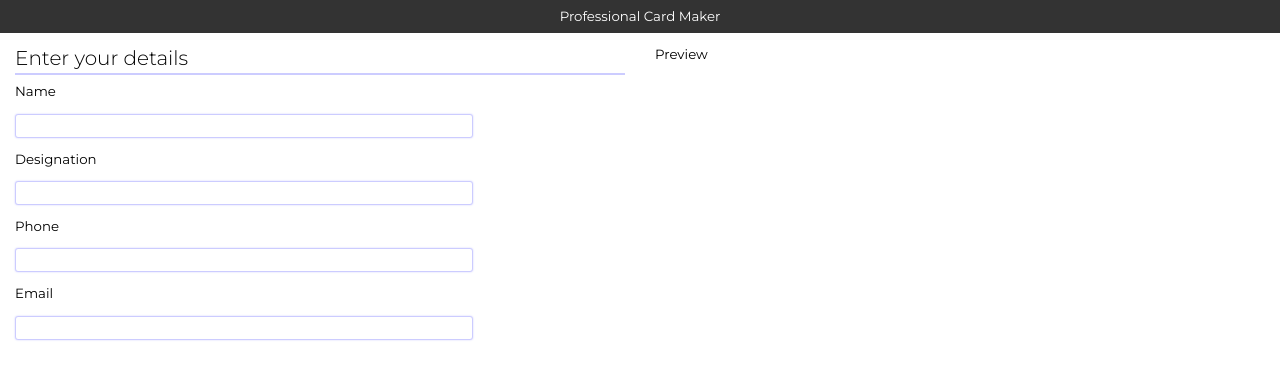
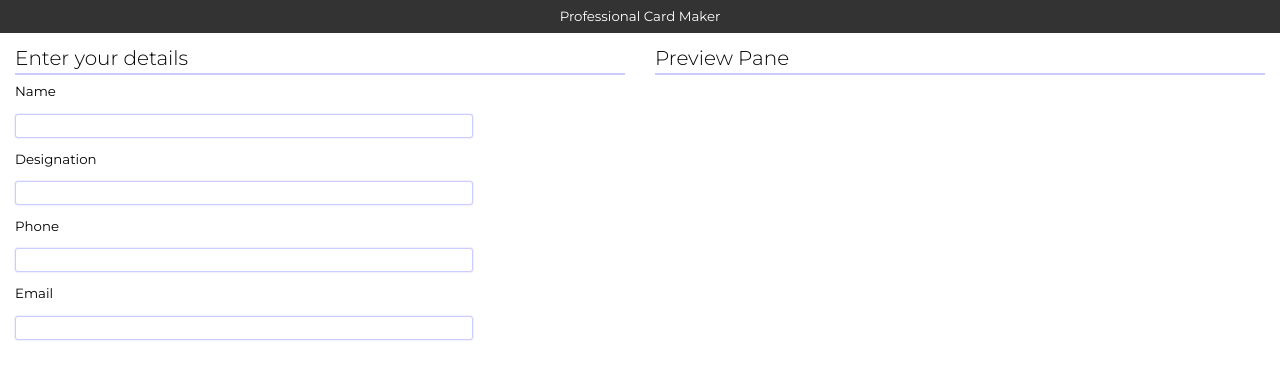
Before and after one commit to AshKemp/BizCardMaker, a React (Create React App) app: page / in a window 1280 px wide. Shown: the top 380 px of the page. Built offline with nearby package versions, Linux system fonts and the light colour scheme.

Commit message:
Passed the values from App to Preview
Both Form and Preview are connected

```diff
--- a/src/components/App.js
+++ b/src/components/App.js
@@ -30,7 +30,7 @@ const App = () => {
       <Header Dark={true}>Professional Card Maker</Header>
       <main>
         <Form Values={Values} onChange={handleChange} />
-        <Preview />
+        <Preview Values={Values} />
       </main>
     </div>
   );
--- a/src/components/Preview.js
+++ b/src/components/Preview.js
@@ -1,7 +1,11 @@
 import React from "react";
 
-const Preview = () => {
-  return <section className="Preview">Preview</section>;
+const Preview = ({ Values }) => {
+  return (
+    <section className="Preview">
+      <h2>Preview Pane</h2>
+    </section>
+  );
 };
 
 export default Preview;
--- a/src/styles/App.scss
+++ b/src/styles/App.scss
@@ -12,6 +12,14 @@ pre {
 }
 
 main {
+    h2 {
+        padding-bottom: 5px;
+        margin-bottom: 10px;
+        border-bottom: 2px solid #ccf;
+        font-size: 1.5em;
+        font-weight: 300;
+    }
+
     display: flex;
     @import "Form";
     @import "Preview";
--- a/src/styles/Form.scss
+++ b/src/styles/Form.scss
@@ -2,13 +2,7 @@
     width: 50%;
     padding: 0 15px;
 
-    h2 {
-        padding-bottom: 5px;
-        margin-bottom: 10px;
-        border-bottom: 2px solid #ccf;
-        font-size: 1.5em;
-        font-weight: 300;
-    }
+
 
     form {
 
```
